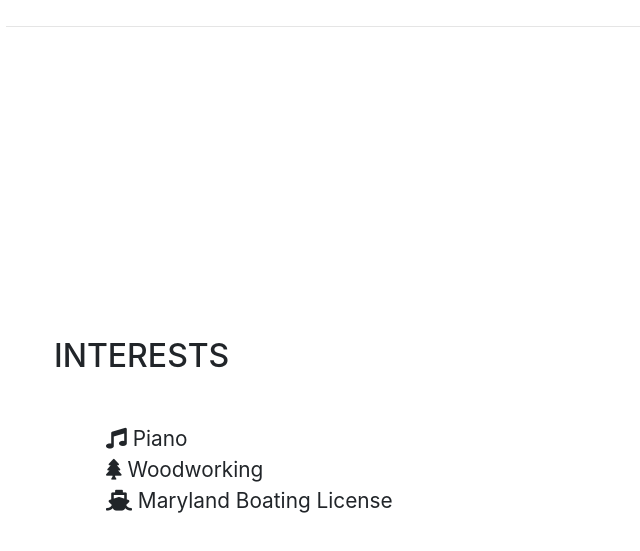
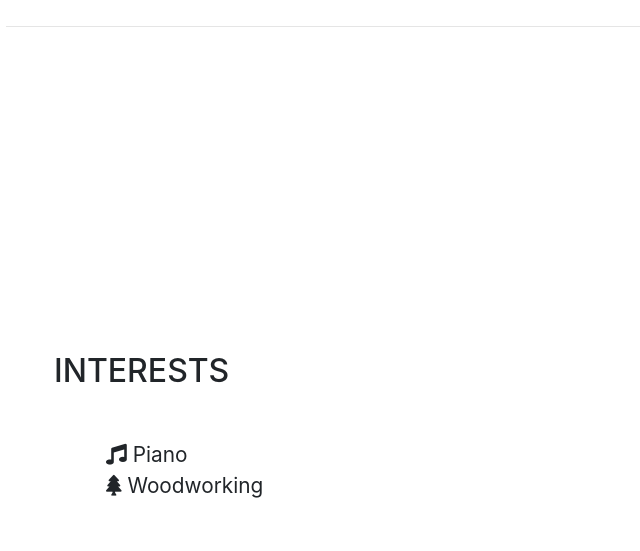
Before and after one commit to andrewwhwang/andrewwhwang.github.io, a website with bundled scripts: page index.html in a window 1280 px wide. Shown: the part 7739-8290 px from the top of the page, without its empty margins (266-906 px from the left). Built offline with nearby package versions, Linux system fonts and the light colour scheme; a web font is replaced by a local one.

Commit message:
Update index.html

```diff
--- a/index.html
+++ b/index.html
@@ -341,9 +341,6 @@
           <li>
             <i class="fas fa-tree"></i>
             Woodworking</li>
-          <li>
-            <i class="fas fa-ship"></i>
-            Maryland Boating License</li>
         </ul>
       </div>
     </section>
```
